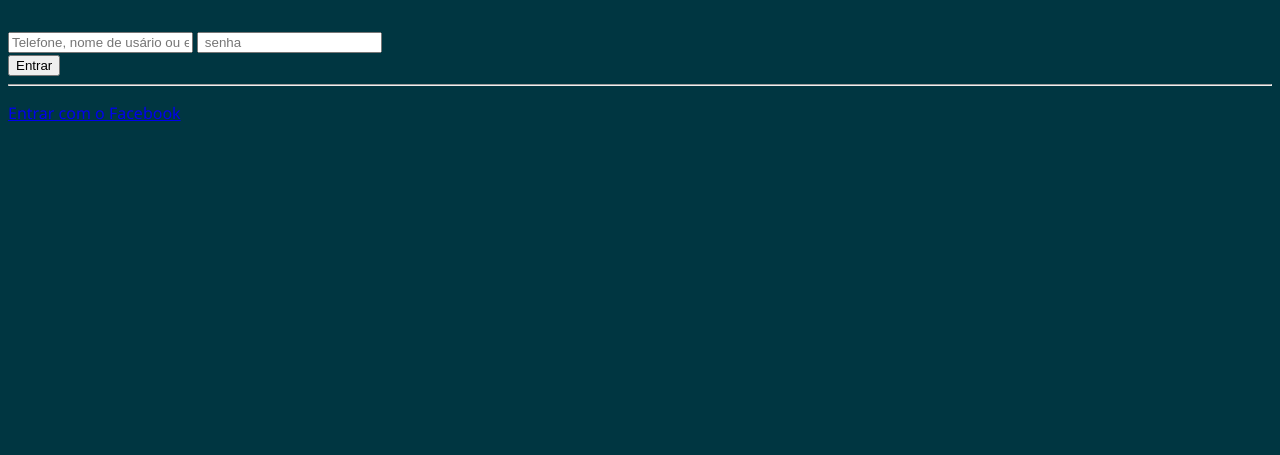
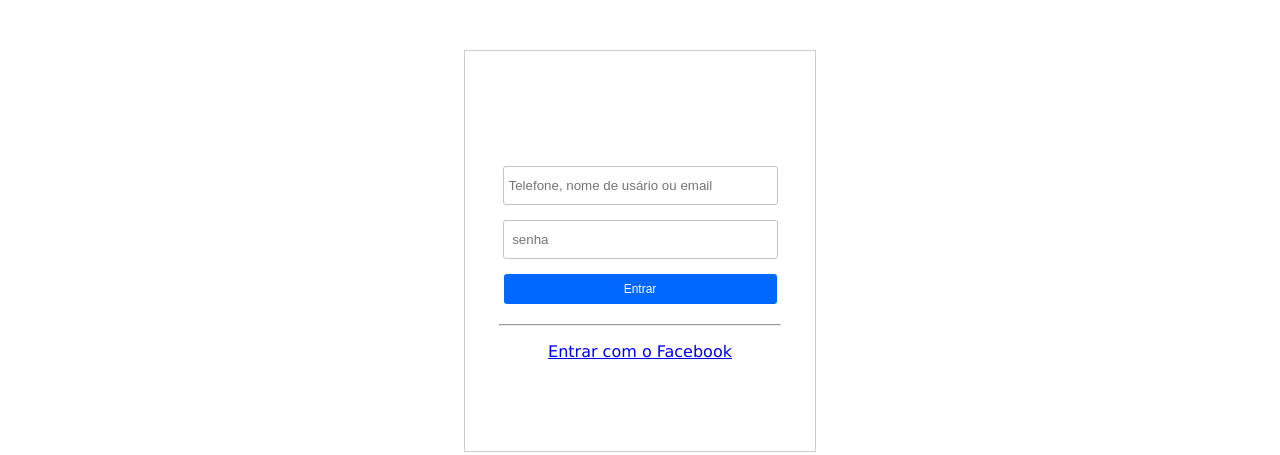
Before and after one commit to gusta-sys/Clone_instagram, a plain HTML site: page instagram.html in a window 1280 px wide. Drawn offline with Linux system fonts and the light colour scheme.

Commit message:
Update index.css

```diff
--- a/index.css
+++ b/index.css
@@ -1,24 +1,75 @@
+body {
+    background-color: white;
+    color: black;
+    margin: 0;
+    font-family: 'Satisfy', cursive;
+    box-sizing: border-box;
+}
 
-       body {
-            background-color: #003641;
-            color: #FFD60A;
-            font-family: 'Segoe UI', Tahoma, Geneva, Verdana, sans-serif;
-        }
+.caixa {
+    width: 350px;
+    height: 400px;
+    margin: auto;
+    border: 1px rgb(209, 204, 204) solid;
+    text-align: center;
+    margin-top: 50px;
+}
 
-        main{
-            background-color: #1C1C1C;
-            height: 150px;
-            width: 300px;
-            margin: 0 auto;
-            margin-top: 200px;
-            padding: 15px;
-            text-align: center;
-        }
+.caixa p {
+    font-family: verdana;
+}
 
-        .class 1{
-            padding: 15px;
-        }
+.caixa h1 {
+    font-size: 45px;
+}
 
-        input{
-            padding:
-        }
+.caixa hr {
+    margin-top: 20px;
+    width: 80%;
+}
+
+.imagem {
+    margin: auto;
+    margin-top: 10px;
+    width: 200px;
+    height: 75px;
+}
+
+.imagem img {
+    max-width: 100%;
+    max-height: 100%;
+}
+
+.login-box {
+    width: 80%;
+    margin: auto;
+    margin-top: 30px;
+}
+
+.login-box input {
+    width: 95%;
+    margin: auto;
+    margin-bottom: 15px;
+    padding-left: 5px;
+    height: 35px;
+    border-radius: 3px;
+    border: 0.1em rgb(197, 195, 195) solid;
+    outline: none;
+}
+
+.bnt {
+    width: 78%;
+    margin: auto;
+    margin-bottom: 5px;
+    height: 30px;
+}
+
+.bnt button {
+    background-color: #0068FF;
+    color: #fff;
+    font-size: 12px;
+    width: 100%;
+    height: 30px;
+    border-radius: 3px;
+    border: 0;
+}
```
